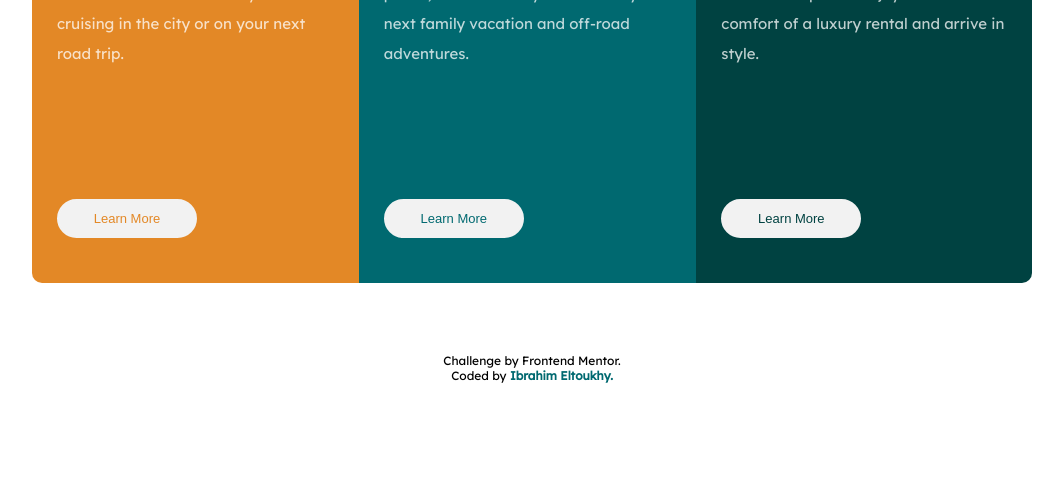
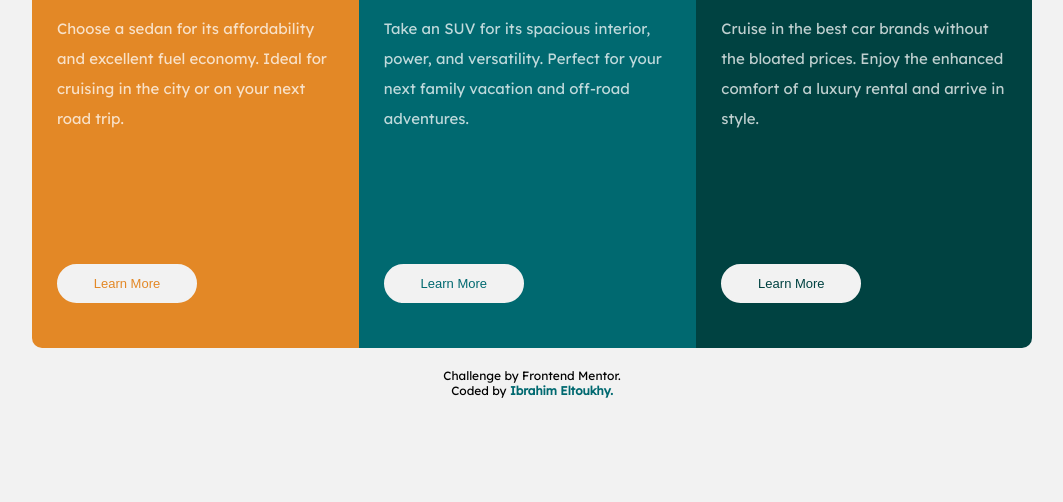
Before and after one commit to Ibrahim-Eltoukhy/3-column-preview-card-component-main, a plain HTML site: page index.html in a window 1280 px wide. Shown: the part 298-800 px from the top of the page, without its empty margins (108-1171 px from the left). Drawn offline with Linux system fonts and the light colour scheme.

Commit message:
Update style.css

```diff
--- a/css/style.css
+++ b/css/style.css
@@ -17,14 +17,14 @@ p {
   font-size: 15px;
   margin-bottom: 110px;
 }
-main {
-  background-color: hsla(0, 0%, 100%, 0.75);
+body {
+  background-color: #f2f2f2;
 }
 .container {
   overflow: hidden;
   border-radius: 10px;
   display: flex;
-  margin: 70px auto;
+  margin: 135px auto 20px auto;
   max-width: 1000px;
 }
 .sec {
```
